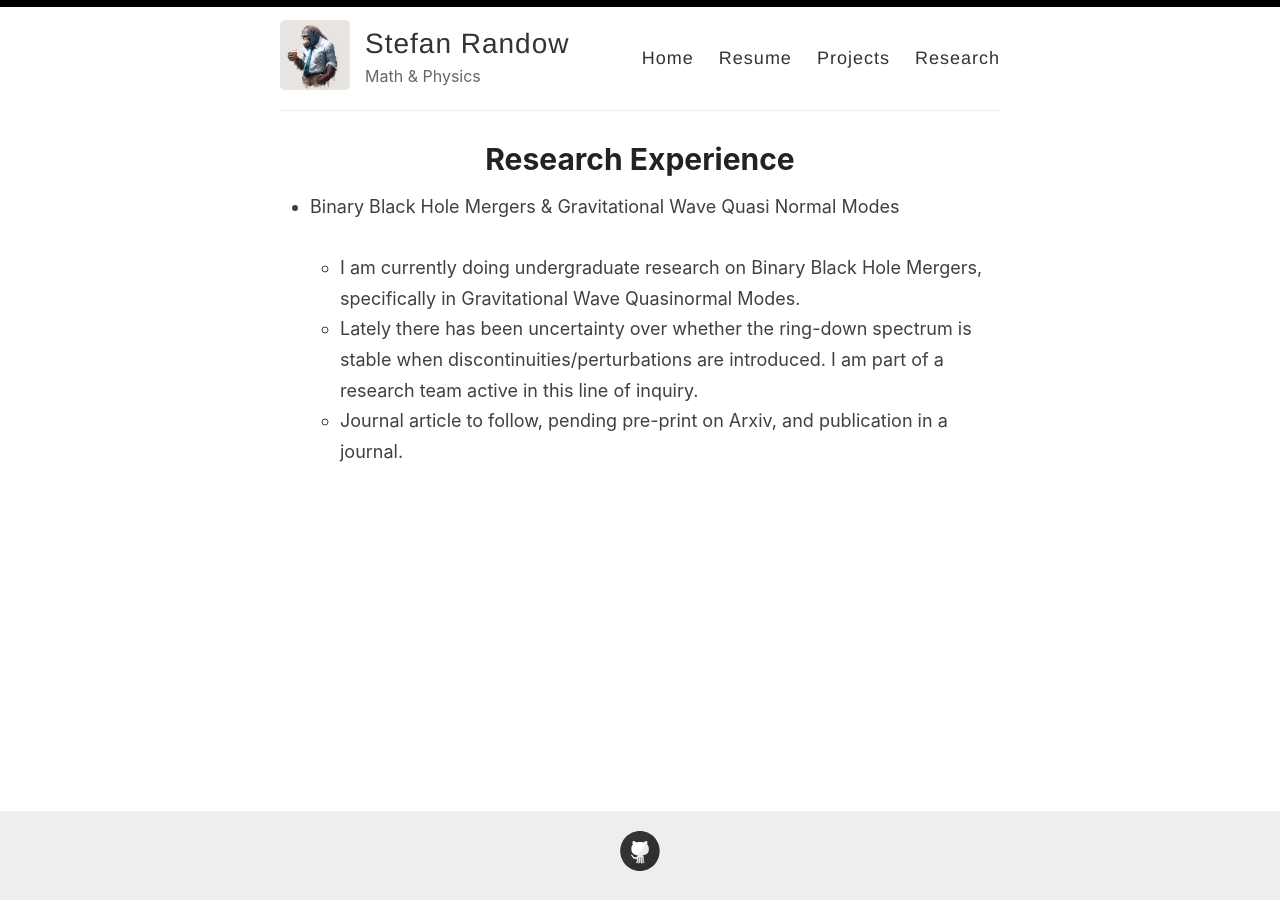
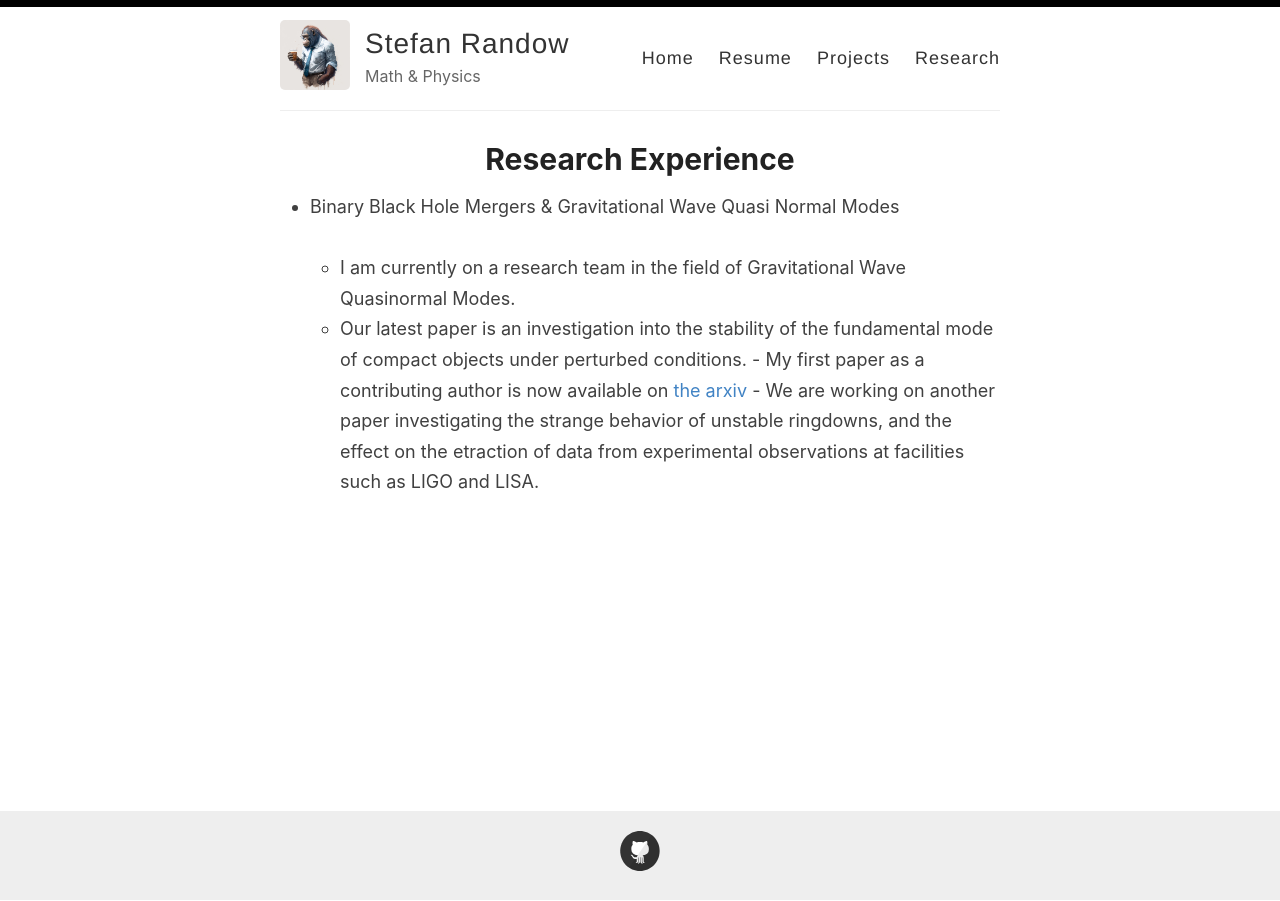
Before and after one commit to StefanRandow/StefanRandow.github.io, a Jekyll site: the page built from _pages/research.md, in a window 1280 px wide. Built offline with Jekyll 4.4.1, drawn with Linux system fonts in a browser that asks for light colours; nearby versions of some CDN libraries.

Commit message:
Update research.md

```diff
--- a/_pages/research.md
+++ b/_pages/research.md
@@ -6,6 +6,7 @@ permalink: /research/
 
 - Binary Black Hole Mergers & Gravitational Wave Quasi Normal Modes
 <br>
-	- I am currently doing undergraduate research on Binary Black Hole Mergers, specifically in Gravitational Wave Quasinormal Modes.
-	- Lately there has been uncertainty over whether the ring-down spectrum is stable when discontinuities/perturbations are introduced. I am part of a research team active in this line of inquiry.
-	- Journal article to follow, pending pre-print on Arxiv, and publication in a journal.
+	- I am currently on a research team in the field of Gravitational Wave Quasinormal Modes.
+	- Our latest paper is an investigation into the stability of the fundamental mode of compact objects under perturbed conditions.
+   	- My first paper as a contributing author is now available on [the arxiv](https://arxiv.org/abs/2409.17026)
+   	- We are working on another paper investigating the strange behavior of unstable ringdowns, and the effect on the etraction of data from experimental observations at facilities such as LIGO and LISA.
```
